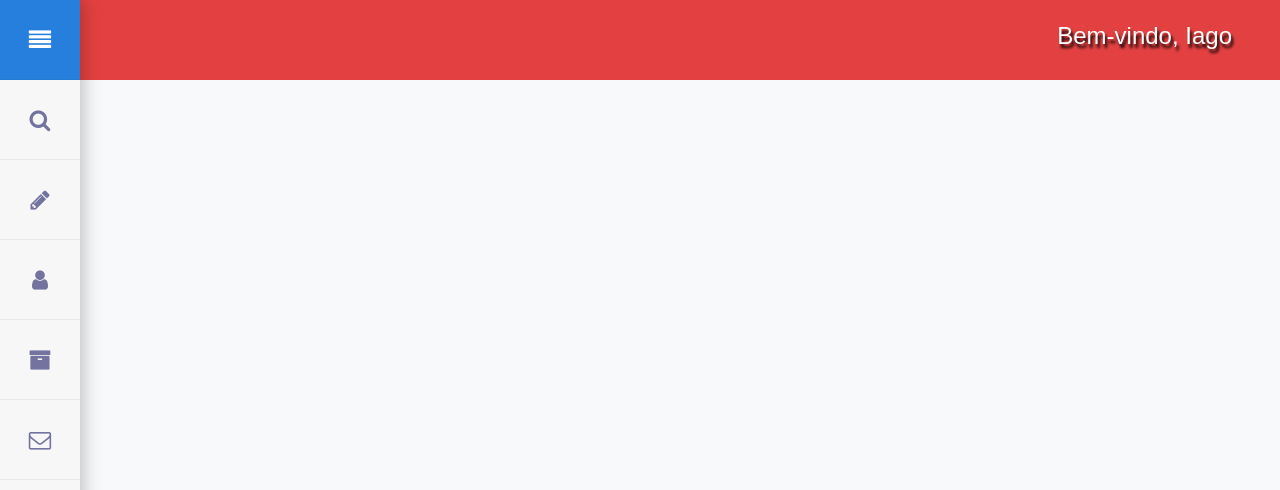
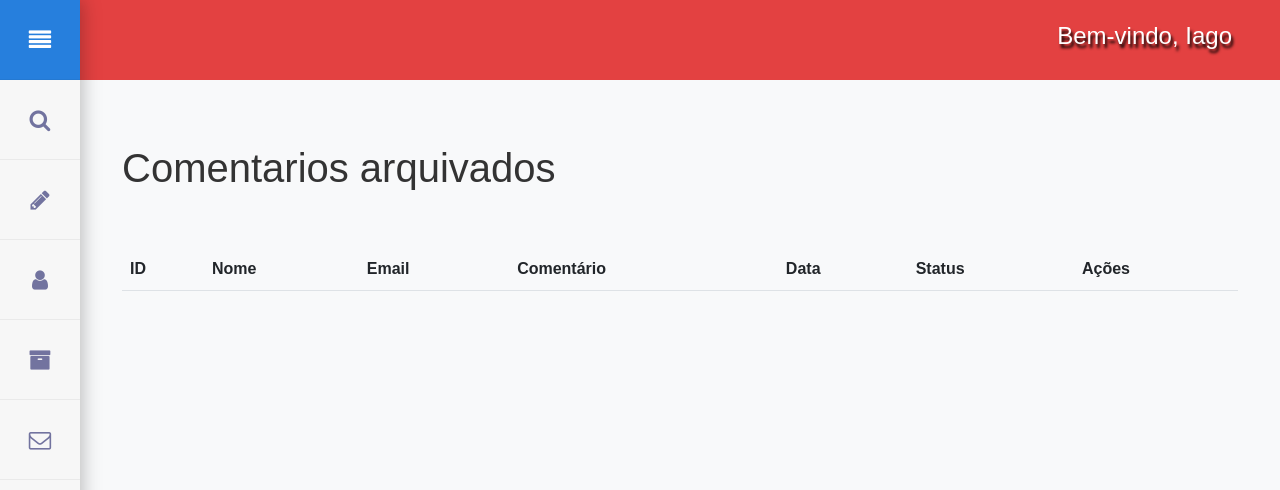
Before and after one commit to Iagooalmeida/VoltaAoMundo-Chile, a PHP site: page /Administrativo/arquivado/ in a window 1280 px wide. Shown: the top 490 px of the page. Run offline with PHP 8.4, Linux system fonts and the light colour scheme; a user stored in the database is signed in; tables that the repository leaves empty hold one stand-in row (values such as "Sample post"); lists and menus that the app fills with data are empty; some libraries are stand-ins or nearby versions.

```diff
--- a/Administrativo/aprovar_comentario.php
+++ b/Administrativo/aprovar_comentario.php
@@ -10,7 +10,7 @@ if ($_SERVER["REQUEST_METHOD"] == "POST") {
 
     if ($id !== null) {
         $comentarioObj = new Comentario($conn);
-        if ($comentarioObj->alterarStatus($conn, $id, $status)) {
+        if ($comentarioObj->alterarStatus($id, $status)) {
             echo json_encode(['success' => true]);
         } else {
             echo json_encode(['success' => false, 'message' => 'Erro ao aprovar comentário.']);
--- a/Administrativo/arquivado/index.php
+++ b/Administrativo/arquivado/index.php
@@ -1,14 +1,21 @@
 <?php
+    require_once '../../Class/Comentario.php';
+    require_once '../../sql/conexao.php';
+
+
     session_start();
     if (!isset($_SESSION['usuario'])) {
         header('Location: ../login/');
         exit();
     }
+
+    $comentario = new Comentario($conn);
+    $comentarios = $comentario->listarComentarios($conn);
 ?>
 
 
 <!DOCTYPE html>
-<html lang="en">
+<html lang="pt-br">
 <head>
     <meta charset="UTF-8">
     <meta name="viewport" content="width=device-width, initial-scale=1.0">
@@ -43,7 +50,47 @@
             </ul>
         </nav>
     </head>
-
+    <main class="content">
+        <div class="container mt-5">
+            <h1 class="pb-md-5">Comentarios arquivados</h1>
+            <table class="table table-striped">
+                <thead>
+                    <tr>
+                        <th scope="col">ID</th>
+                        <th scope="col">Nome</th>
+                        <th scope="col">Email</th>
+                        <th scope="col">Comentário</th>
+                        <th scope="col">Data</th>
+                        <th scope="col">Status</th>
+                        <th scope="col">Ações</th>
+                    </tr>
+                </thead>
+                <tbody>
+                    <?php
+                    $contador = 1;
+                    foreach ($comentarios as $comentario) :
+                        if ($comentario['status'] == 'Arquivado') {
+                    ?>
+                            <tr>
+                                <th scope="row"><?php echo $contador++; ?></th>
+                                <td><?php echo $comentario['nome']; ?></td>
+                                <td><?php echo $comentario['email']; ?></td>
+                                <td><?php echo $comentario['comentario']; ?></td>
+                                <td><?php echo date('d/m/Y', strtotime($comentario['data_cad'])); ?></td>
+                                <td><?php echo $comentario['status']; ?></td>
+                                <td>
+                                    <a href="restaurar.php?id=<?php echo $comentario['id']; ?>" class="btn btn-success">Restaurar</a>
+                                    <a href="excluir.php?id=<?php echo $comentario['id']; ?>" class="btn btn-danger">Excluir</a>
+                                </td>
+                            </tr>
+                    <?php
+                    $contador++;
+                        }
+                    endforeach; ?>
+                </tbody>
+            </table>
+        </div>
+    </main>
 
     <script>
         $(document).ready(function(){
--- a/Administrativo/reprovar_comentario.php
+++ b/Administrativo/reprovar_comentario.php
@@ -6,11 +6,11 @@ if ($_SERVER["REQUEST_METHOD"] == "POST") {
     // Lê o corpo da solicitação
     $data = json_decode(file_get_contents("php://input"), true);
     $id = isset($data['id']) ? intval($data['id']) : null;
-    $status = 'Reprovado';
+    $status = 'Arquivado';
 
     if ($id !== null) {
         $comentarioObj = new Comentario($conn);
-        if ($comentarioObj->alterarStatus($conn, $id, $status)) {
+        if ($comentarioObj->alterarStatus($id, $status)) {
             echo json_encode(['success' => true]);
         } else {
             echo json_encode(['success' => false, 'message' => 'Erro ao reprovar comentário.']);
--- a/Class/Comentario.php
+++ b/Class/Comentario.php
@@ -72,12 +72,12 @@ class Comentario{
         }
     }
 
-    public function alterarStatus($conn, $id, $status) {
+    public function alterarStatus($id, $status) {
         try {
             $sql = "UPDATE tb_comentarios SET status = :status WHERE id = :id";
-            $stmt = $conn->prepare($sql);
+            $stmt = $this->conn->prepare($sql);
             $stmt->bindValue(':status', $status);
-            $stmt->bindValue(':id', $id);
+            $stmt->bindValue(':id', $id, PDO::PARAM_INT);
             $stmt->execute();
             return true;
         } catch (PDOException $e) {
```
Also changed, not shown: Administrativo/arquivado/restaurar.php (added, +78 -0 lines).
